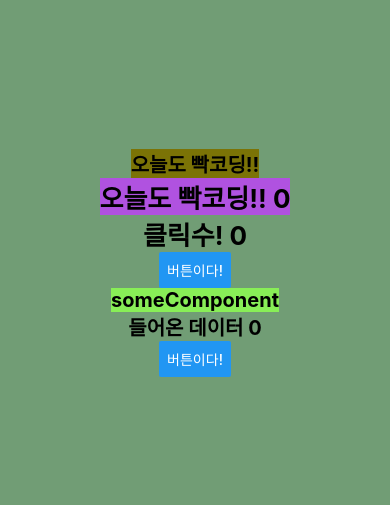
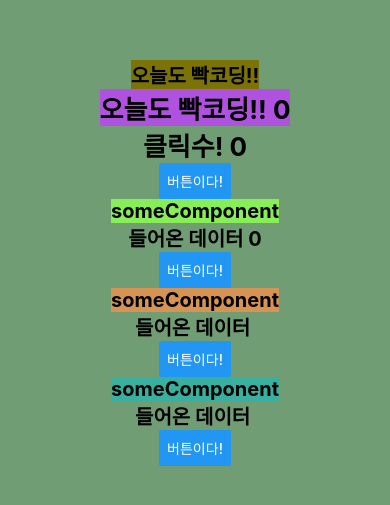
Before and after one commit to ncs01060/studyReactNative, a React Native app: screen / in a window 390 px wide. Shown: the part 159-664 px from the top of the page. Built offline with nearby package versions, Linux system fonts and the light colour scheme.

Commit message:
이벤트 처리 흐름 정리

```diff
--- a/App.tsx
+++ b/App.tsx
@@ -27,7 +27,58 @@ export default function App() {
         <Text style={[{ fontWeight: "bold" }, { fontSize: 20 }]}>
           들어온 데이터 {props.clickCount}
         </Text>
-        <Button title="버튼이다!" onPress={props.onClick} />
+        <Button
+          title="버튼이다!"
+          onPress={() => {
+            props.onClick();
+          }}
+        />
+        <NestedSomeComponent01 onClick={props.onClick} />
+        <NestedSomeComponent02 onClick={props.onClick} />
+      </>
+    );
+  }
+
+  function NestedSomeComponent01(props: any) {
+    return (
+      <>
+        <Text
+          style={[
+            { fontWeight: "bold" },
+            { fontSize: 20 },
+            { backgroundColor: generateColor() },
+          ]}
+        >
+          someComponent
+        </Text>
+        <Text style={[{ fontWeight: "bold" }, { fontSize: 20 }]}>
+          들어온 데이터 {props.clickCount}
+        </Text>
+        <Button
+          title="버튼이다!"
+          onPress={() => {
+            props.onClick();
+          }}
+        />
+      </>
+    );
+  }
+  function NestedSomeComponent02(props: any) {
+    return (
+      <>
+        <Text
+          style={[
+            { fontWeight: "bold" },
+            { fontSize: 20 },
+            { backgroundColor: generateColor() },
+          ]}
+        >
+          someComponent
+        </Text>
+        <Text style={[{ fontWeight: "bold" }, { fontSize: 20 }]}>
+          들어온 데이터 {props.clickCount}
+        </Text>
+        <Button title="버튼이다!" onPress={() => {}} />
       </>
     );
   }
```
